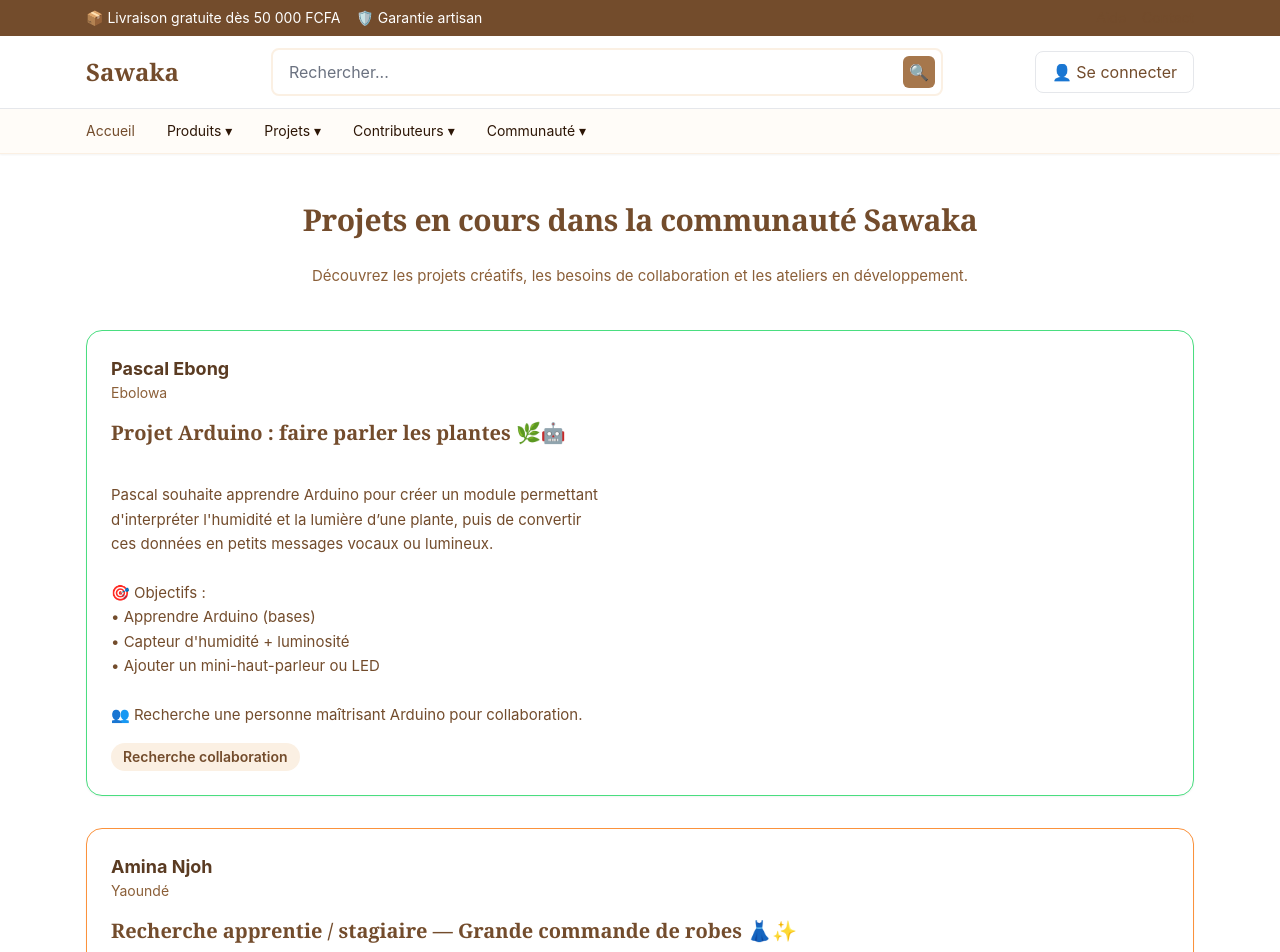
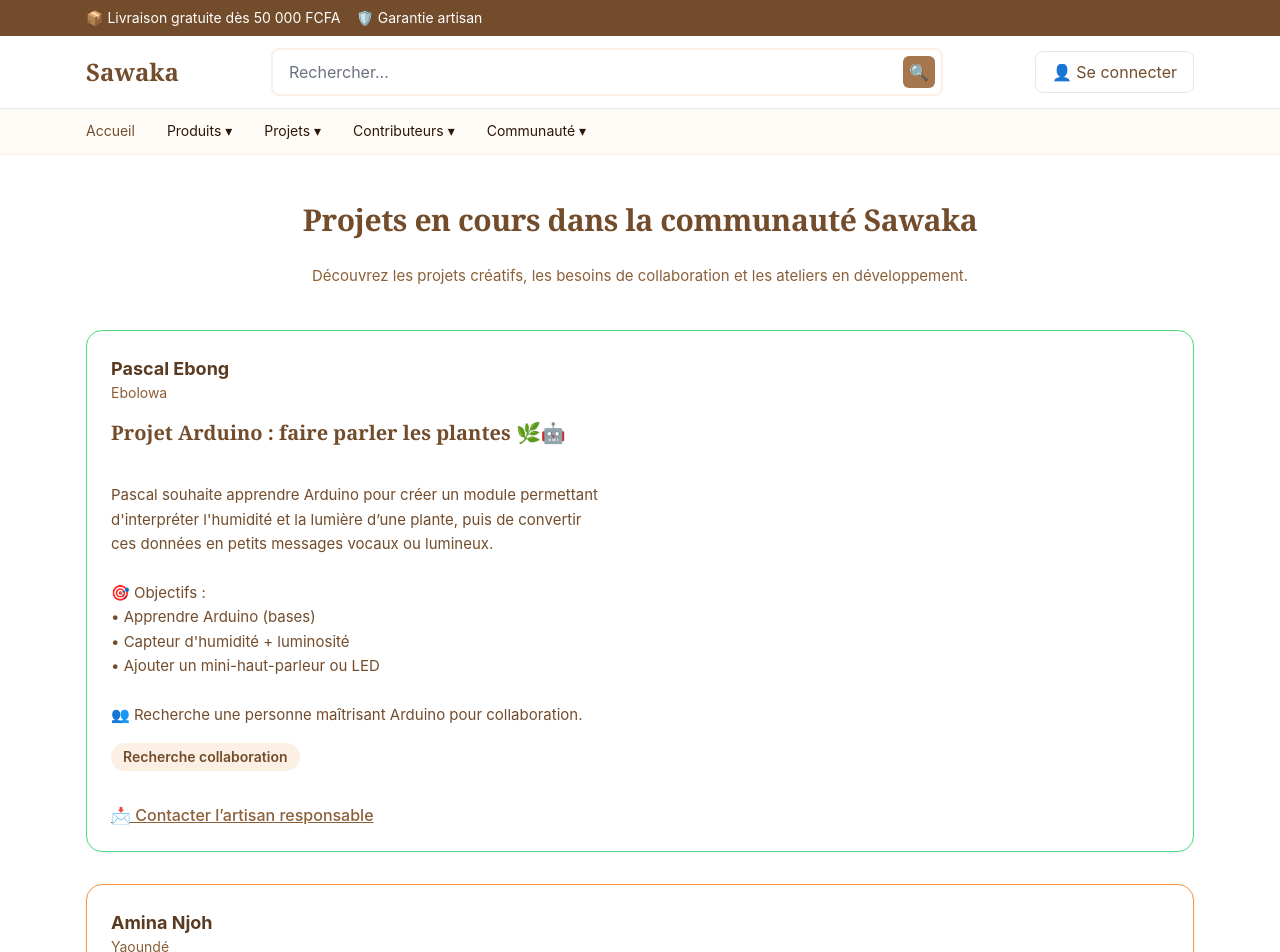
Before and after one commit to Bond52/ecommerce-web-avec-tailwind, a Next.js app: page /projets in a window 1280 px wide. Shown: the top 952 px of the page. Built offline with nearby package versions, Linux system fonts and the light colour scheme.

Commit message:
projet en cours  v4

```diff
--- a/app/projets/page.tsx
+++ b/app/projets/page.tsx
@@ -1,9 +1,27 @@
 "use client";
 
 export default function ProjetsEnCoursPage() {
+  /* IDs réels provenant de ton SEED artisans */
+  const artisansByName: Record<string, string> = {
+    "Pascal Ebong": "pascal",     // remplacé ensuite par son vrai _id
+    "Amina Njoh": "amina",
+    "Samuel Bikoko": "samuel",
+  };
+
+  /* ⚠️ IMPORTANT :
+     Ici je mets des ID *placeholders*.
+     Remplace par les vrais _id MongoDB depuis /api/artisans.
+  */
+  const artisanIds = {
+    pascal: "6748f0a1ebong0001",   // ← METTRE LE VRAI ID ICI
+    amina: "6748efc2amina0001",    // ← METTRE LE VRAI ID ICI
+    samuel: "6748f013samuel001",   // ← METTRE LE VRAI ID ICI
+  };
+
   const projets = [
     {
       auteur: "Pascal Ebong",
+      auteurId: artisanIds.pascal,
       ville: "Ebolowa",
       titre: "Projet Arduino : faire parler les plantes 🌿🤖",
       description: `
@@ -24,6 +42,7 @@ ces données en petits messages vocaux ou lumineux.
 
     {
       auteur: "Amina Njoh",
+      auteurId: artisanIds.amina,
       ville: "Yaoundé",
       titre: "Recherche apprentie / stagiaire — Grande commande de robes 👗✨",
       description: `
@@ -43,6 +62,7 @@ et modernes pour un mariage prestigieux.
 
     {
       auteur: "Samuel Bikoko",
+      auteurId: artisanIds.samuel,
       ville: "Bafoussam",
       titre: "Création d'un outil artisanal : le « Biko-Blade » 🪵🔧",
       description: `
@@ -98,8 +118,18 @@ Un outil polyvalent pensé pour les artisans du Cameroun.
             </p>
 
             {/* STATUT */}
-            <div className="text-sm font-semibold text-sawaka-700 bg-cream-200 px-3 py-1 rounded-full inline-block">
+            <div className="text-sm font-semibold text-sawaka-700 bg-cream-200 px-3 py-1 rounded-full inline-block mb-4">
               {p.statut}
+            </div>
+
+            {/* CONTACT ARTISAN */}
+            <div className="mt-4">
+              <a
+                href={`/artisans/${p.auteurId}`}
+                className="text-sawaka-600 hover:text-sawaka-800 underline font-medium"
+              >
+                📩 Contacter l’artisan responsable
+              </a>
             </div>
           </div>
         ))}
```
